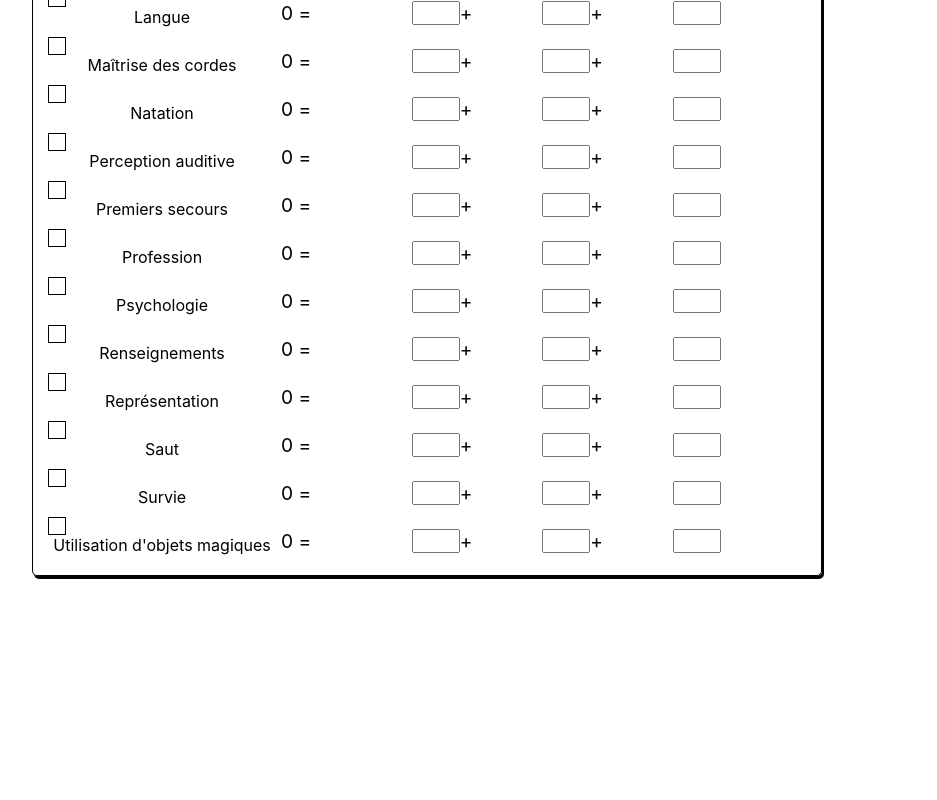
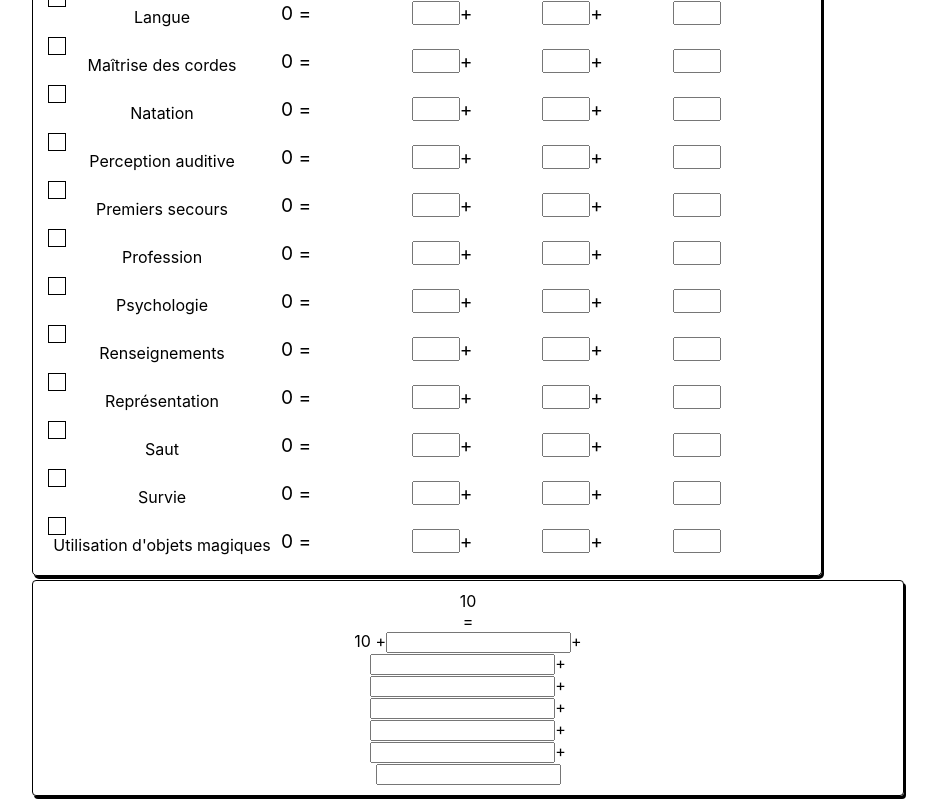
Before and after one commit to tyZulh/dndCharacterSheet, a React (Create React App) app: page / in a window 1280 px wide. Shown: the part 1862-2662 px from the top of the page, without its empty margins (172-1109 px from the left). Before the commit the page ends 2442 px from the top, so only its background shows below. Built offline with nearby package versions, Linux system fonts and the light colour scheme.

Commit message:
add the input and the calcuate function for the total armor class

```diff
--- a/src/components/armoryClass-box/ArmoryClass-box.js
+++ b/src/components/armoryClass-box/ArmoryClass-box.js
@@ -3,13 +3,140 @@ import './ArmoryClass-box.scss'
 
 class ArmoryClassBox extends Component {
   state = {
+    armoryClass : 10,
+    armorBaseValue : 0,
+    dexModifier : 0,
+    shieldModifier : 0,
+    heightModifier : 0,
+    naturalArmorModifier : 0,
+    parryModifier : 0,
+    otherModifier : 0,
+    contactArmorClass : 0,
+    surprisedArmorClass : 0
+  }
 
+  totalValue = 0
+
+  calculateClassArmory = () => {
+    this.totalValue = 10 + this.state.armorBaseValue + this.state.dexModifier + this.state.shieldModifier + this.state.heightModifier + this.state.naturalArmorModifier + this.state.parryModifier + this.state.otherModifier
+    return this.totalValue
+  }
+
+  handleChange = (event) => {
+    this.setState({[event.target.name] : +event.target.value}, () => {
+      this.calculateClassArmory()
+      this.setState({armoryClass : this.totalValue}, ()=>{
+        console.log(this.state);
+
+      })
+    })
   }
 
   render() {
     return (
-      <div>
+      <div className="armoryClassWrapper">
 
+        <div className="armorValue">
+          <div>
+            {this.state.armoryClass}
+          </div>
+
+          <span>
+            =
+          </span>
+        </div>
+
+        <div className="armorBaseValue">
+          <span>
+            10 +
+          </span>
+
+          <input
+            type="number"
+            name="armorBaseValue"
+            onChange={this.handleChange}
+            className="inputBox"
+          />
+
+          <span>
+            +
+          </span>
+
+        </div>
+
+        <div className="dexModifier">
+          <input
+            type="number"
+            name="dexModifier"
+            onChange={this.handleChange}
+            className="inputBox"
+          />
+
+          <span>
+            +
+          </span>
+        </div>
+
+        <div className="shieldModifier">
+          <input
+            type="number"
+            name="shieldModifier"
+            onChange={this.handleChange}
+            className="inputBox"
+          />
+
+          <span>
+              +
+          </span>
+        </div>
+
+        <div className="heightModifier">
+          <input
+            type="number"
+            name="heightModifier"
+            onChange={this.handleChange}
+            className="inputBox"
+          />
+
+          <span>
+            +
+          </span>
+        </div>
+
+        <div className="naturalArmorModifer">
+          <input
+            type="number"
+            name="naturalArmorModifier"
+            onChange={this.handleChange}
+            className="inputBox"
+          />
+
+          <span>
+            +
+          </span>
+        </div>
+
+        <div className="parrymodifer">
+          <input
+            type="number"
+            name="parryModifier"
+            onChange={this.handleChange}
+            className="inputBox"
+          />
+
+          <span>
+            +
+          </span>
+        </div>
+
+        <div className="otherModifier">
+          <input
+            type="number"
+            name="otherModifier"
+            onChange={this.handleChange}
+            className="inputBox"
+          />
+        </div>
       </div>
     )
   }
--- a/src/components/armoryClass-box/ArmoryClass-box.scss
+++ b/src/components/armoryClass-box/ArmoryClass-box.scss
@@ -0,0 +1,7 @@
+.armoryClassWrapper {
+  border: solid black 1px;
+  border-radius: 4px;
+  box-shadow: 2px 3px;
+  margin: 4px;
+  padding: 10px;
+}
```
